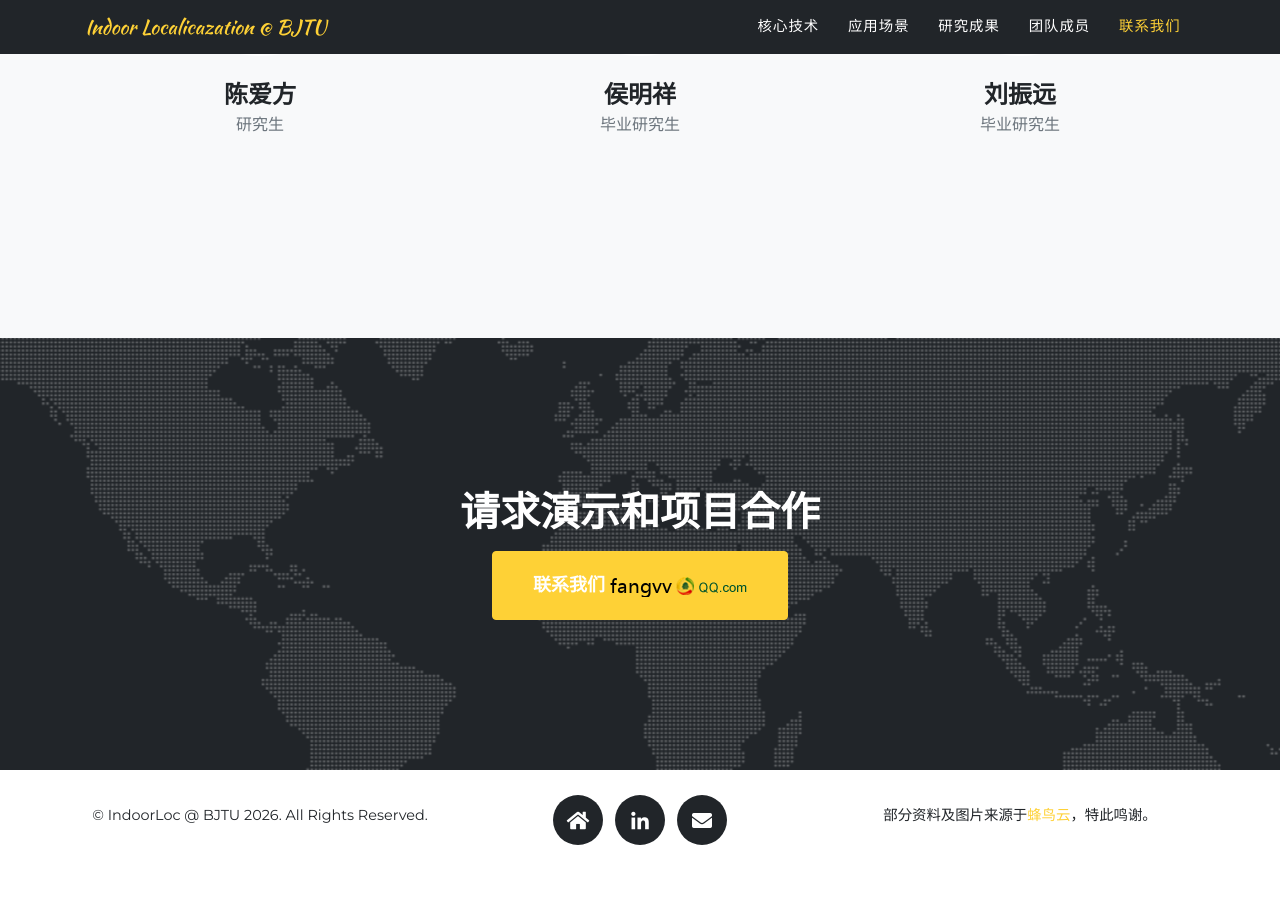
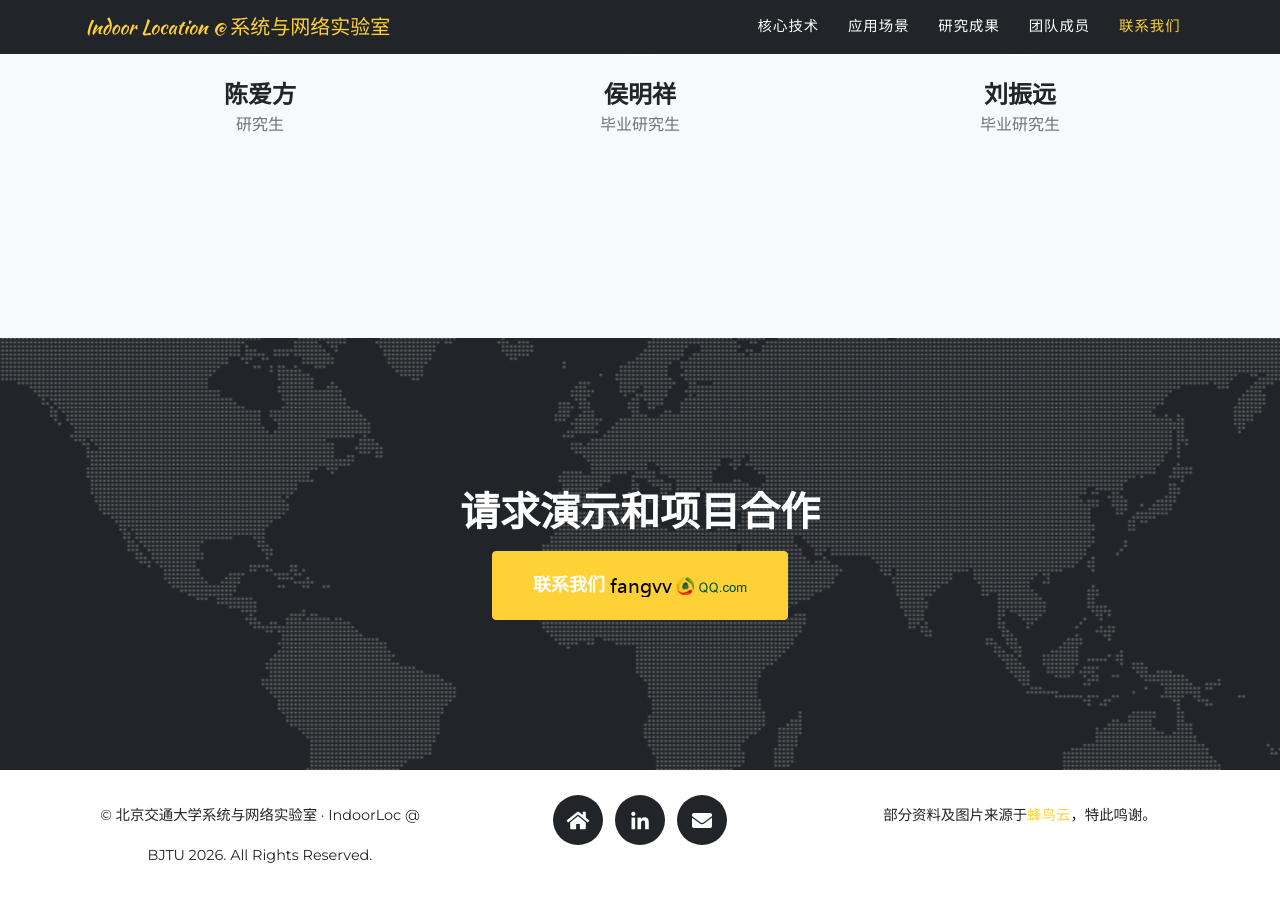
Before and after one commit to fangvv/Homepage, a Jekyll site: the page IndoorLoc/index.html, which Jekyll copies as it is, in a window 1280 px wide and 900 px high, scrolled down 5351 px. Built offline with Jekyll 4.4.1, drawn with Linux system fonts in a browser that asks for light colours; some web fonts are replaced; comment, search, counter and statistics services are not loaded; before the commit the page ends 6221 px from its top, so only the background shows below that.

Commit message:
Update Edgecomp/index.html IndoorLoc/index.html llm/llm.html

```diff
--- a/IndoorLoc/index.html
+++ b/IndoorLoc/index.html
@@ -6,15 +6,15 @@
   <meta charset="utf-8">
   <link rel="llms.txt" href="https://fangvv.github.io/Homepage/llms.txt" />
   <meta name="viewport" content="width=device-width, initial-scale=1, shrink-to-fit=no">
-  <meta name="description" content="北京交通大学室内定位研究小组，提供基于低功耗蓝牙技术的位置服务解决方案" />
+  <meta name="description" content="北京交通大学系统与网络实验室室内定位研究小组，提供基于低功耗蓝牙技术的位置服务解决方案" />
   <meta name="keywords" content="室内定位，位置服务，iBeacon，Eddystone，北京交通大学，方维维，移动云计算，边缘计算，BJTU" />
 
-  <title>北京交通大学室内定位研究小组：基于低功耗蓝牙技术的位置服务解决方案</title>
+  <title>北京交通大学系统与网络实验室 - 室内定位研究小组：基于低功耗蓝牙技术的位置服务解决方案</title>
 
   <!-- Open Graph -->
   <meta property="og:site_name" content="北京交通大学系统与网络实验室" />
-  <meta property="og:title" content="北京交通大学室内定位研究小组" />
-  <meta property="og:description" content="北京交通大学室内定位研究小组，提供基于低功耗蓝牙技术的位置服务解决方案。" />
+  <meta property="og:title" content="北京交通大学系统与网络实验室 - 室内定位研究小组" />
+  <meta property="og:description" content="北京交通大学系统与网络实验室室内定位研究小组，提供基于低功耗蓝牙技术的位置服务解决方案。" />
   <meta property="og:url" content="https://fangvv.github.io/Homepage/IndoorLoc/" />
   <meta property="og:type" content="website" />
   <meta property="og:image" content="https://fangvv.github.io/Homepage/IndoorLoc/img/header-bg.jpg" />
@@ -41,7 +41,7 @@
   <!-- Navigation -->
   <nav class="navbar navbar-expand-lg navbar-dark fixed-top" id="mainNav">
     <div class="container">
-      <a class="navbar-brand js-scroll-trigger" href="#page-top">Indoor Localicazation @ BJTU</a>
+      <a class="navbar-brand js-scroll-trigger" href="#page-top">Indoor Location @ 系统与网络实验室</a>
       <button class="navbar-toggler navbar-toggler-right" type="button" data-toggle="collapse"
         data-target="#navbarResponsive" aria-controls="navbarResponsive" aria-expanded="false"
         aria-label="Toggle navigation">
@@ -358,7 +358,7 @@
     <div class="container">
       <div class="row">
         <div class="col-md-4">
-          <span class="copyright">&copy; IndoorLoc @ BJTU 2026. All Rights Reserved.</span>
+          <span class="copyright">&copy; 北京交通大学系统与网络实验室 · IndoorLoc @ BJTU 2026. All Rights Reserved.</span>
         </div>
         <div class="col-md-4">
           <ul class="list-inline social-buttons">
```
Also changed, not shown: Edgecomp/index.html (+6 -7 lines), llm/llm.html (+5 -5 lines).
